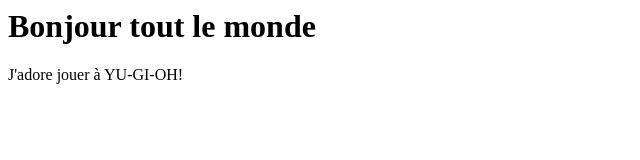
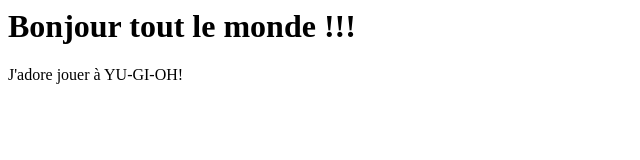
Before and after one commit to Raikaryu/Exercice-individuel, a plain HTML site: page index.html in a window 1280 px wide. Shown: the full height of the page, 0-640 px from the left. Drawn offline with Linux system fonts and the light colour scheme.

Commit message:
Update index.html

```diff
--- a/index.html
+++ b/index.html
@@ -1,2 +1,2 @@
-<h1>Bonjour tout le monde</h1>
+<h1>Bonjour tout le monde !!!</h1>
 <p>J'adore jouer à YU-GI-OH!</p>
```
